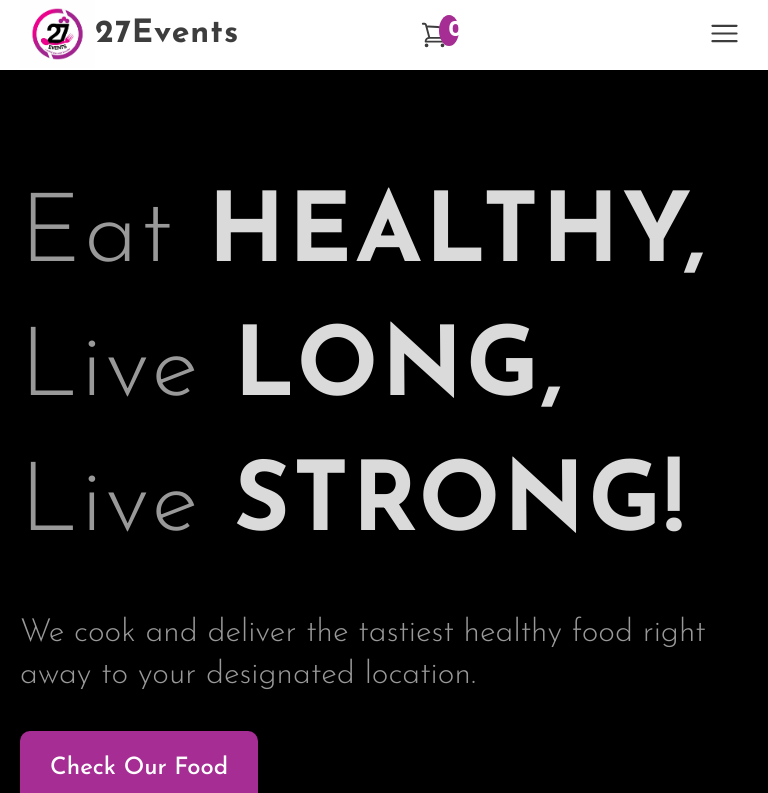
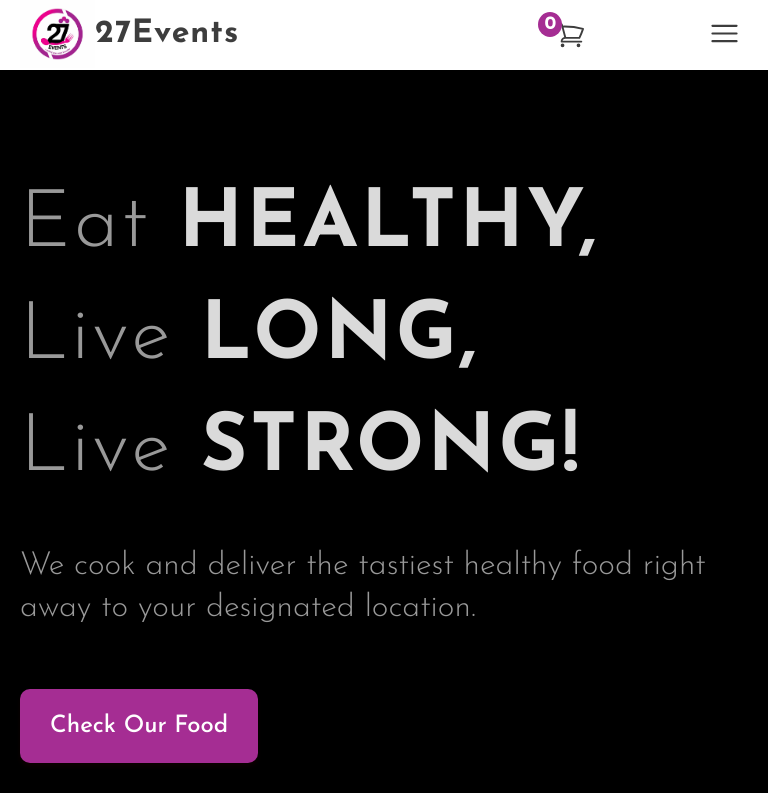
Before and after one commit to onakoyakayode/27event, a React (Create React App) app: page / in a window 768 px wide. Shown: the top 793 px of the page. Built offline with nearby package versions, Linux system fonts and the light colour scheme.

Commit message:
change font size

```diff
--- a/src/components/Header/Header.css
+++ b/src/components/Header/Header.css
@@ -134,26 +134,26 @@
 
 @media only screen and (min-width: 601px) and (max-width: 900px) {
     .header-content h3 {
-        font-size: 6rem;
+        font-size: 5rem;
         letter-spacing: 3px;
     }
 }
 
 @media only screen and (min-width: 901px) and (max-width: 1200px) {
     .header-content h3 {
-        font-size: 3.5rem;
+        font-size: 3.3rem;
     }
 }
 
 @media only screen and (min-width: 1201px) and (max-width: 1800px) {
     .header-content h3 {
-        font-size: 4.5rem;
+        font-size: 4rem;
     }
 }
 
 @media only screen and (min-width: 1801px) {
     .header-content h3 {
-        font-size: 6.5rem;
+        font-size: 5.5rem;
     }
 }
 
@@ -204,13 +204,17 @@
     }
 }
 
+.chk {
+    padding: 15px 20px;
+    background-color: var(--chng-color);
+    border-radius: 10px;
+    box-shadow: 0px 4px 5px #9b0b0113;
+    border: none;
+}
+
 .chk-btn  {
-    border: none;
-    padding: 15px 20px;
     font-size: 1.2rem;
     text-transform: capitalize;
-    border-radius: 10px;
-    box-shadow: 0px 4px 5px #9b0b0113;
     cursor: pointer;
     transition: all 0.4s ease-in-out;
     font-weight: 500;
@@ -222,13 +226,16 @@
 @media only screen and (max-width: 600px) {
     .chk-btn {
         font-size: 1rem;
-        padding: 13px 18px;
     }
 }
 
 @media only screen and (min-width: 601px) and (max-width: 900px) {
     .chk-btn {
         font-size: 1.5rem;
+
+    }
+
+    .chk {
         padding: 25px 30px;
     }
 }
@@ -236,6 +243,9 @@
 @media only screen and (min-width: 901px) and (max-width: 1200px) {
     .chk-btn {
         font-size: 1.3rem;
+    }
+
+    .chk {
         padding: 20px 25px;
     }
 }
@@ -243,6 +253,9 @@
 @media only screen and (min-width: 1201px) and (max-width: 1800px) {
     .chk-btn {
         font-size: 1.3rem;
+    }
+
+    .chk {
         padding: 18px 24px;
     }
 }
@@ -250,14 +263,14 @@
 @media only screen and (min-width: 1801px) {
     .chk-btn {
         font-size: 1.7rem;
+    }
+
+    .chk {
         padding: 24px 30px;
     }
 }
 
-.chk {
-    border: 0;
-    outline: 0;
-}
+
 
 
 .chk-btn:hover {
--- a/src/components/Navbar/Navbar.css
+++ b/src/components/Navbar/Navbar.css
@@ -72,21 +72,21 @@
 @media only screen and (max-width: 600px) {
     .nav-logo {
         width: 60px;
-        height: 60px;
+        height: 100%;
     }
 }
 
 @media only screen and (min-width: 601px) and (max-width: 900px) {
     .nav-logo {
         width: 75px;
-        height: 75px;
+        height: 100%;
     }
 }
 
 @media only screen and (min-width: 901px) and (max-width: 1200px) {
     .nav-logo {
         width: 90px;
-        height: 90px;
+        height: 100%;
     }
 }
 
@@ -232,7 +232,7 @@
 @media only screen and (max-width: 600px)  {
     .nav-items .b {
         color: #fff;
-        margin: 15% 0;
+        margin: 12% 0;
         margin-inline-end: auto;
         margin-inline-start: auto;
     }
@@ -363,7 +363,7 @@
 @media only screen and (min-width: 601px) and (max-width: 900px) {
     .nav svg {
         top: -3rem;
-        left: 25rem;
+        left: 33.5rem;
         width: 30px;
     }
 }
@@ -410,20 +410,21 @@
 
 @media only screen and (max-width: 600px) {
     .counter {
-        top: -2.7rem;
-        padding: 2px 4px;
+        top: -2.9rem;
+        padding: 2px 5px;
         font-size: .9rem;
         right: 14%;
+        width: 6%;
     }
 }
 
 @media only screen and (min-width: 601px) and (max-width: 900px) {
     .counter {
-        top: -3.3rem;
-        left: 54.5vw;
-        font-size: 1.2rem;
-        padding: 4px 10px;
-        z-index: 0;
+        top: -3.5rem;
+        left: 67.5vw;
+        font-size: 1rem;
+        padding: 3px 6px;
+        width: 80%;
     }
 }
 
@@ -431,6 +432,7 @@
     .counter {
         left: -14vw;
         padding: 2px 12px;
+        width: 100%;
     }
 }
 
```
